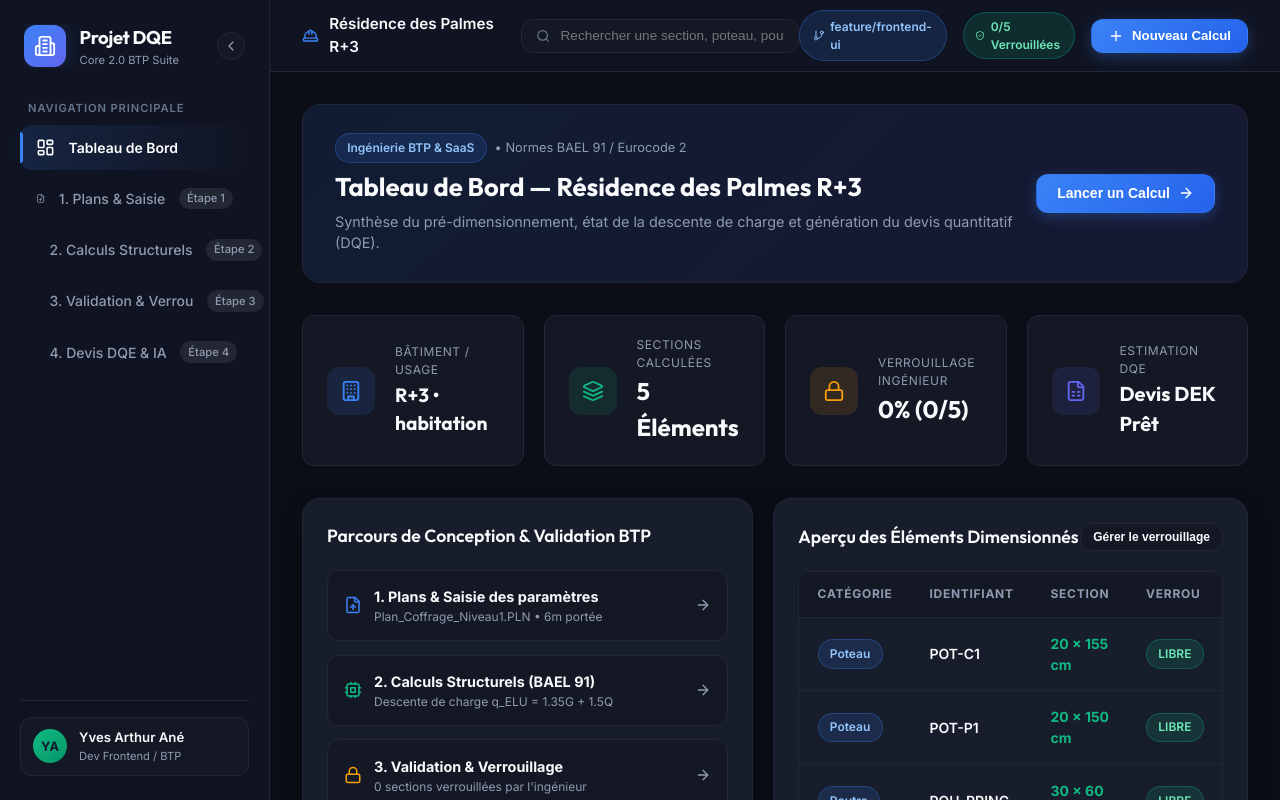
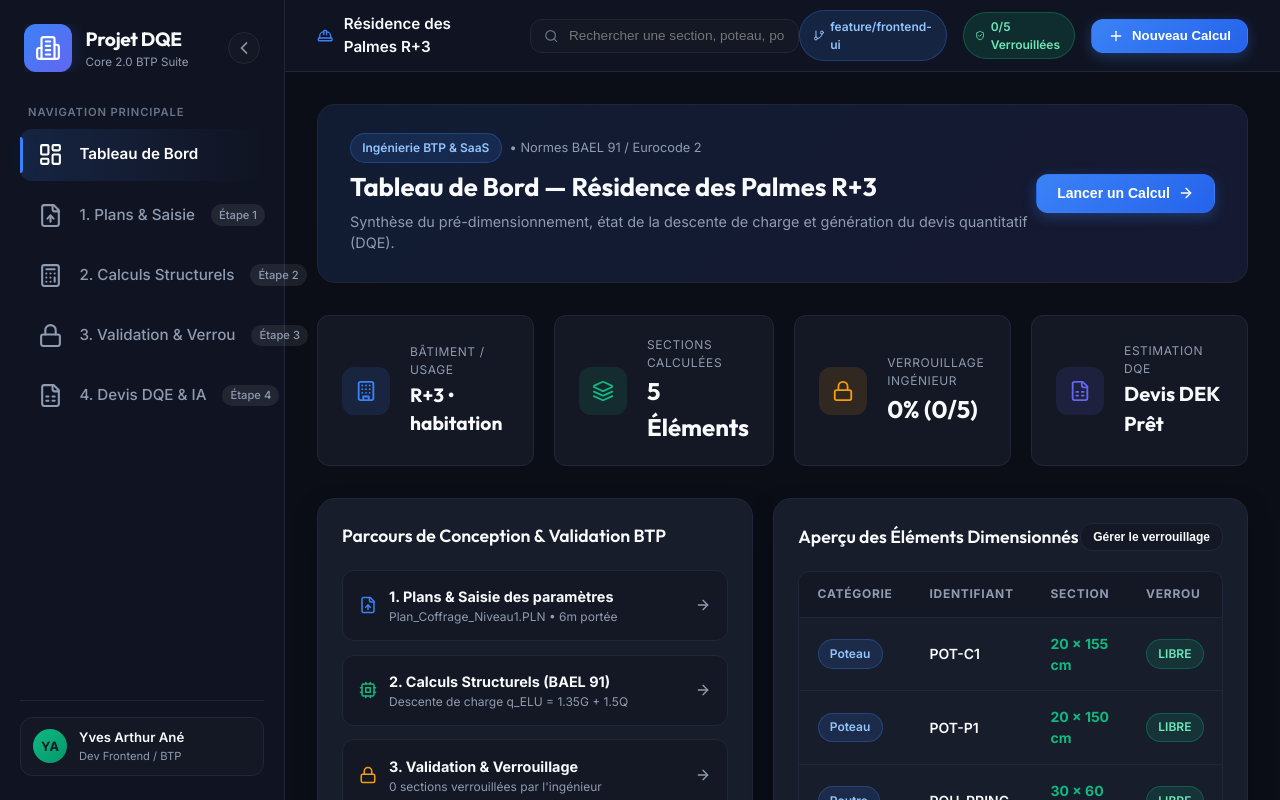
Before and after one commit to angeyeo/Projet-DQE, a React (Vite) app in the folder frontend/: page / in a window 1280 px wide. Shown: the top 800 px of the page. Built offline with nearby package versions, Linux system fonts and the light colour scheme; no server answers; the HTML template or start-up script is replaced by a standard one.

Commit message:
style(frontend): agrandissement des icônes et ajustement de l'espacement dans la barre latérale (Sidebar)

```diff
--- a/frontend/src/components/Sidebar.jsx
+++ b/frontend/src/components/Sidebar.jsx
@@ -17,7 +17,7 @@ export default function Sidebar({ activeView, setActiveView, isCollapsed, setIsC
         <div className="sidebar-header">
           <div className="brand-wrapper">
             <div className="brand-icon-box">
-              <Building2 size={22} />
+              <Building2 size={26} />
             </div>
             {!isCollapsed && (
               <div className="brand-text">
@@ -28,7 +28,7 @@ export default function Sidebar({ activeView, setActiveView, isCollapsed, setIsC
           </div>
 
           <button className="collapse-btn" onClick={() => setIsCollapsed(!isCollapsed)}>
-            {isCollapsed ? <ChevronRight size={16} /> : <ChevronLeft size={16} />}
+            {isCollapsed ? <ChevronRight size={20} /> : <ChevronLeft size={20} />}
           </button>
         </div>
 
@@ -44,7 +44,7 @@ export default function Sidebar({ activeView, setActiveView, isCollapsed, setIsC
                 className={`nav-item ${isActive ? 'active' : ''}`}
                 onClick={() => setActiveView(item.id)}
               >
-                <Icon size={19} />
+                <Icon size={25} style={{ flexShrink: 0 }} />
                 {!isCollapsed && (
                   <>
                     <span>{item.label}</span>
--- a/frontend/src/index.css
+++ b/frontend/src/index.css
@@ -65,7 +65,7 @@ body {
 
 /* Sidebar Core 2.0 */
 .sidebar {
-  width: 270px;
+  width: 285px;
   background: var(--core-sidebar);
   border-right: 1px solid var(--core-border);
   display: flex;
@@ -80,7 +80,7 @@ body {
 }
 
 .sidebar.collapsed {
-  width: 84px;
+  width: 88px;
 }
 
 .sidebar-header {
@@ -99,8 +99,8 @@ body {
 }
 
 .brand-icon-box {
-  width: 42px;
-  height: 42px;
+  width: 48px;
+  height: 48px;
   background: linear-gradient(135deg, var(--accent-primary), var(--accent-indigo));
   border-radius: var(--radius-md);
   display: flex;
@@ -112,7 +112,7 @@ body {
 }
 
 .brand-text h1 {
-  font-size: 1.15rem;
+  font-size: 1.2rem;
   font-weight: 700;
   font-family: var(--font-heading);
   letter-spacing: -0.02em;
@@ -120,7 +120,7 @@ body {
 }
 
 .brand-text p {
-  font-size: 0.7rem;
+  font-size: 0.725rem;
   color: var(--text-muted);
   white-space: nowrap;
 }
@@ -129,8 +129,8 @@ body {
   background: var(--core-surface);
   border: 1px solid var(--core-border);
   color: var(--text-muted);
-  width: 28px;
-  height: 28px;
+  width: 32px;
+  height: 32px;
   border-radius: 50%;
   display: flex;
   align-items: center;
@@ -159,19 +159,19 @@ body {
 .nav-menu {
   display: flex;
   flex-direction: column;
-  gap: 0.35rem;
+  gap: 0.5rem;
   list-style: none;
 }
 
 .nav-item {
   display: flex;
   align-items: center;
-  gap: 0.85rem;
-  padding: 0.75rem 1rem;
+  gap: 1rem;
+  padding: 0.85rem 1.15rem;
   color: var(--text-muted);
   border-radius: var(--radius-md);
   cursor: pointer;
-  font-size: 0.875rem;
+  font-size: 0.95rem;
   font-weight: 500;
   transition: all 0.2s ease;
   position: relative;
```
